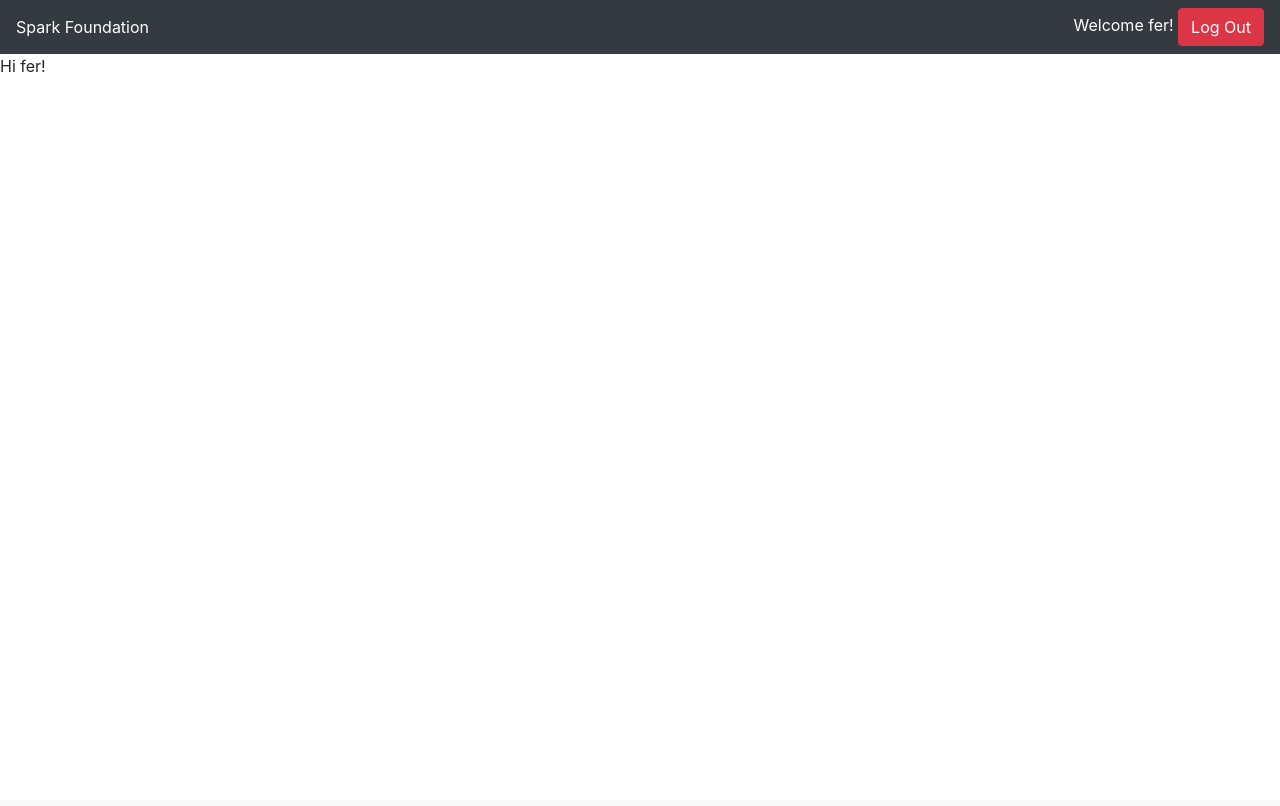
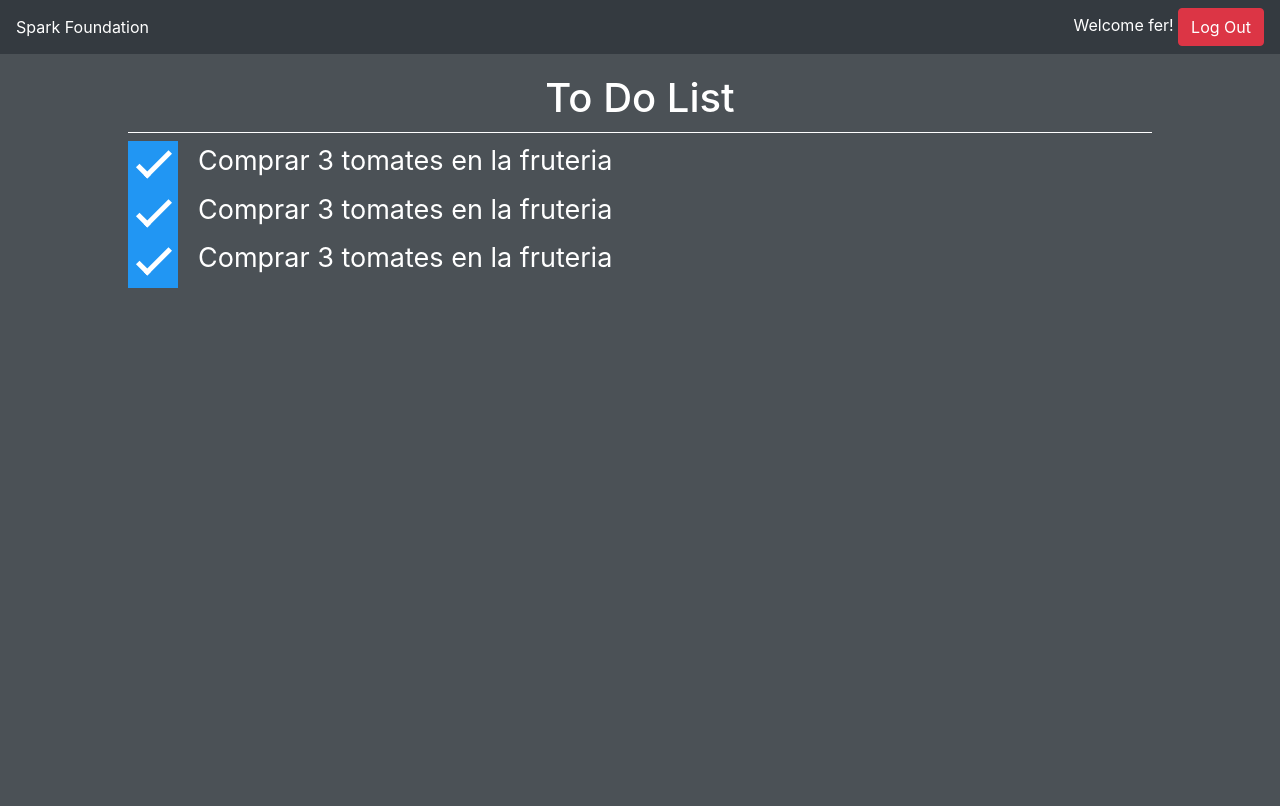
Before and after one commit to fernanda-olvera/spark-foundation, a Django app: page /todo_list/ in a window 1280 px wide. Before the commit the page ends 72 px from the top, so only its background shows below. Run offline with Django 3.2, Linux system fonts and the light colour scheme; a user stored in the database is signed in; some libraries are stand-ins or nearby versions.

Commit message:
front end todo list

```diff
--- /dev/null
+++ b/todo_list/static/todo_list/base.css
@@ -0,0 +1,10 @@
+.navbar{
+    justify-content: space-between;
+}
+.navbar p{
+    display: inline;
+    color: #ffffff;
+}
+.brand{
+    color: #ffffff;
+}
--- /dev/null
+++ b/todo_list/static/todo_list/home.css
@@ -0,0 +1,84 @@
+.container-fluid{
+    height: 94vh;
+    position: relative;
+    padding: 0;
+    background: #4b5156;
+}
+.main-wrapper{
+    width: 80vw;
+    height: inherit;
+    margin: 0 auto;
+    padding: 20px 0;
+}
+h1{
+    color: #fff;
+    text-align: center;
+    border-bottom: 1px solid #fff;
+    padding-bottom: 10px;
+}
+.label-container {
+    display: block;
+    position: relative;
+    padding-left: 70px;
+    cursor: pointer;
+    font-size: 27px;
+    -webkit-user-select: none;
+    -moz-user-select: none;
+    -ms-user-select: none;
+    user-select: none;
+    color: #fff;
+  }
+
+  /* Hide the browser's default checkbox */
+  .label-container input {
+    position: absolute;
+    opacity: 0;
+    cursor: pointer;
+    height: 0;
+    width: 0;
+  }
+
+  /* Create a custom checkbox */
+  .checkmark {
+    position: absolute;
+    top: 0;
+    left: 0;
+    height: 50px;
+    width:50px;
+    background-color: #eee;
+  }
+
+  /* On mouse-over, add a grey background color */
+  .label-container:hover input ~ .checkmark {
+    background-color: #ccc;
+  }
+
+  /* When the checkbox is checked, add a blue background */
+  .label-container input:checked ~ .checkmark {
+    background-color: #2196F3;
+  }
+
+  /* Create the checkmark/indicator (hidden when not checked) */
+  .checkmark:after {
+    content: "";
+    position: absolute;
+    display: none;
+  }
+
+  /* Show the checkmark when checked */
+  .label-container input:checked ~ .checkmark:after {
+    display: block;
+  }
+
+  /* Style the checkmark/indicator */
+  .label-container .checkmark:after {
+    left: 18px;
+    top: 2px;
+    width: 16px;
+    height: 35px;
+    border: solid white;
+    border-width: 0 5px 5px 0;
+    -webkit-transform: rotate(45deg);
+    -ms-transform: rotate(45deg);
+    transform: rotate(45deg);
+  }
--- a/todo_list/static/todo_list/style.css
+++ b/todo_list/static/todo_list/login_signup.css
@@ -1,13 +1,4 @@
-.navbar{
-    justify-content: space-between;
-}
-.navbar p{
-    display: inline;
-    color: #ffffff;
-}
-.brand{
-    color: #ffffff;
-}
+
 .container-fluid{
     height: 94vh;
     position: relative;
@@ -51,6 +42,7 @@ input{
 }
 button{
     margin-top: 20px;
+    text-transform: uppercase;
 }
 input[name="email"], input[name="password2"]{
     margin: 0;
--- a/todo_list/templates/base.html
+++ b/todo_list/templates/base.html
@@ -6,7 +6,10 @@
     <meta name="viewport" content="width=device-width, initial-scale=1.0">
     <meta http-equiv="X-UA-Compatible" content="ie=edge">
     <link rel="stylesheet" href="https://stackpath.bootstrapcdn.com/bootstrap/4.3.1/css/bootstrap.min.css" integrity="sha384-ggOyR0iXCbMQv3Xipma34MD+dH/1fQ784/j6cY/iJTQUOhcWr7x9JvoRxT2MZw1T" crossorigin="anonymous">
-    <link rel="stylesheet" type="text/css" href="{% static 'todo_list/style.css' %}">
+    <link rel="stylesheet" type="text/css" href="{% static 'todo_list/base.css' %}">
+    {% block page_style %}
+    <link rel="stylesheet" type="text/css" href="{% static 'todo_list/example.css' %}">
+    {% endblock page_style %}
     <title>{% block title %}Home {% endblock title %} | Spark Foundation</title>
 </head>
 <body>
--- a/todo_list/templates/registration/login.html
+++ b/todo_list/templates/registration/login.html
@@ -1,7 +1,11 @@
 {% extends 'base.html' %}
+{% load static %}
 {% block title %}
 Log In
 {% endblock title %}
+{% block page_style %}
+<link rel="stylesheet" type="text/css" href="{% static 'todo_list/login_signup.css' %}">
+{% endblock page_style %}
 {% block content %}
 <div class="container-fluid">
     <div class="blurry">
@@ -20,7 +24,7 @@ Log In
                 {% if form.errors %}
                     <small style="color: red">Your username and password didn't match. Please try again.</small><br>
                 {% endif %}
-                <button class="btn btn-info btn-block" type="submit">LOG IN</button>
+                <button class="btn btn-info btn-block" type="submit">log in</button>
             </form>
         </div>
     </div>
--- a/todo_list/templates/todo_list/home.html
+++ b/todo_list/templates/todo_list/home.html
@@ -1,18 +1,42 @@
 {% extends 'base.html' %}
+{% load static %}
 {% block title %}
 To-Do List
 {% endblock title %}
+{% block page_style %}
+<link rel="stylesheet" type="text/css" href="{% static 'todo_list/home.css' %}">
+{% endblock page_style %}
 {% block content %}
-
+<div class="container-fluid">
+    <div class="main-wrapper">
     {% comment %} {% for task in tasks %}
         {{task}}
         <br>
     {% endfor %} {% endcomment %}
-    {% if user.is_authenticated %}
-        Hi {{ user.username }}!
+        <h1>To Do List</h1>
+        {% if user.is_authenticated %}
+
+        <div class="label-wrapper">
+            <label class="label-container">Comprar 3 tomates en la fruteria
+                <input type="checkbox" checked="checked">
+                <span class="checkmark"></span>
+            </label>
+        </div>
+        <div class="label-wrapper">
+            <label class="label-container">Comprar 3 tomates en la fruteria
+                <input type="checkbox" checked="checked">
+                <span class="checkmark"></span>
+            </label>
+        </div>
+        <div class="label-wrapper">
+            <label class="label-container">Comprar 3 tomates en la fruteria
+                <input type="checkbox" checked="checked">
+                <span class="checkmark"></span>
+            </label>
+        </div>
     {% else %}
         <p>You are not logged in</p>
-
     {% endif %}
-
+    </div>
+</div>
 {% endblock content %}
--- a/todo_list/templates/todo_list/signup.html
+++ b/todo_list/templates/todo_list/signup.html
@@ -1,7 +1,11 @@
 {% extends 'base.html' %}
+{% load static %}
 {% block title %}
 Sign Up
 {% endblock title %}
+{% block page_style %}
+<link rel="stylesheet" type="text/css" href="{% static 'todo_list/login_signup.css' %}">
+{% endblock page_style %}
 {% block content %}
 <div class="container-fluid">
     <div class="blurry">
@@ -24,7 +28,7 @@ Sign Up
                     {% endfor %}
                 </p>
                 {% endfor %}
-                <button class="btn btn-info btn-block" type="submit">SIGN UP</button>
+                <button class="btn btn-info btn-block" type="submit">sign up</button>
             </form>
         </div>
     </div>
```
Also changed, not shown: db.sqlite3.
